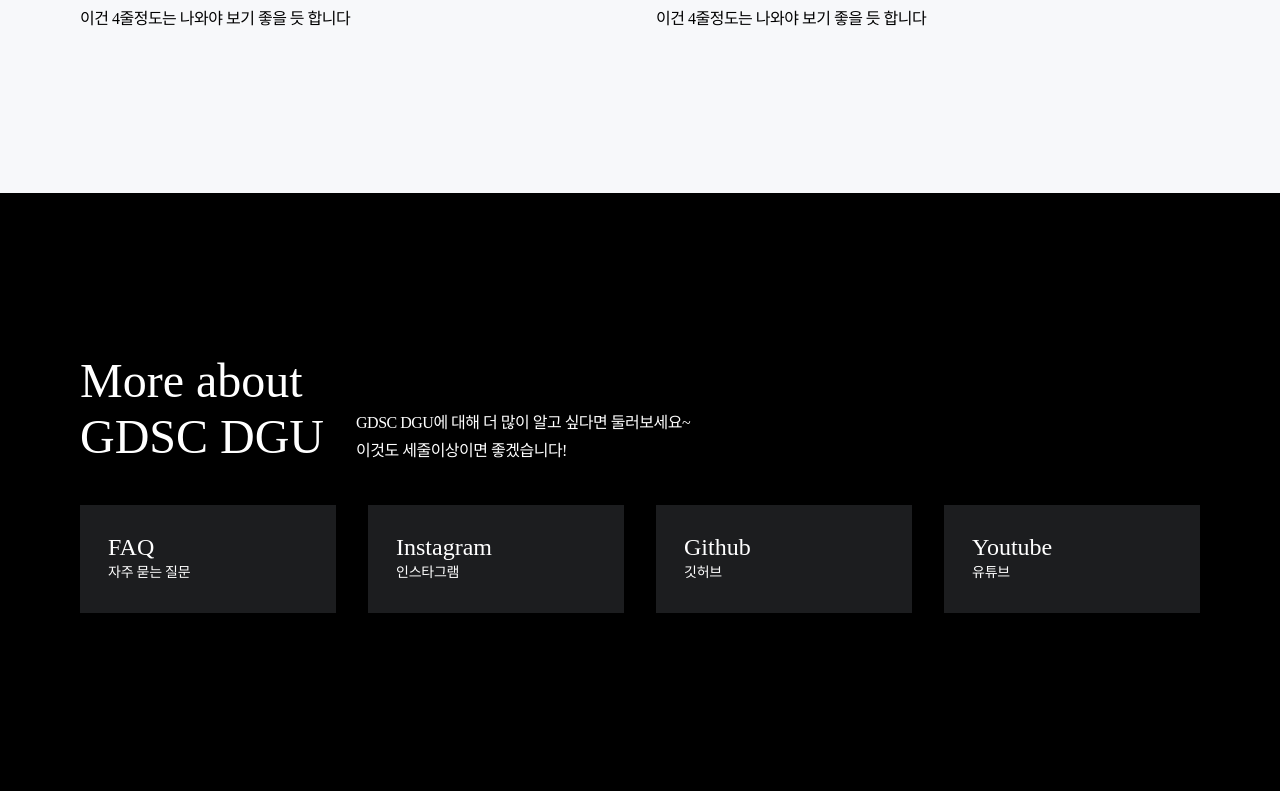
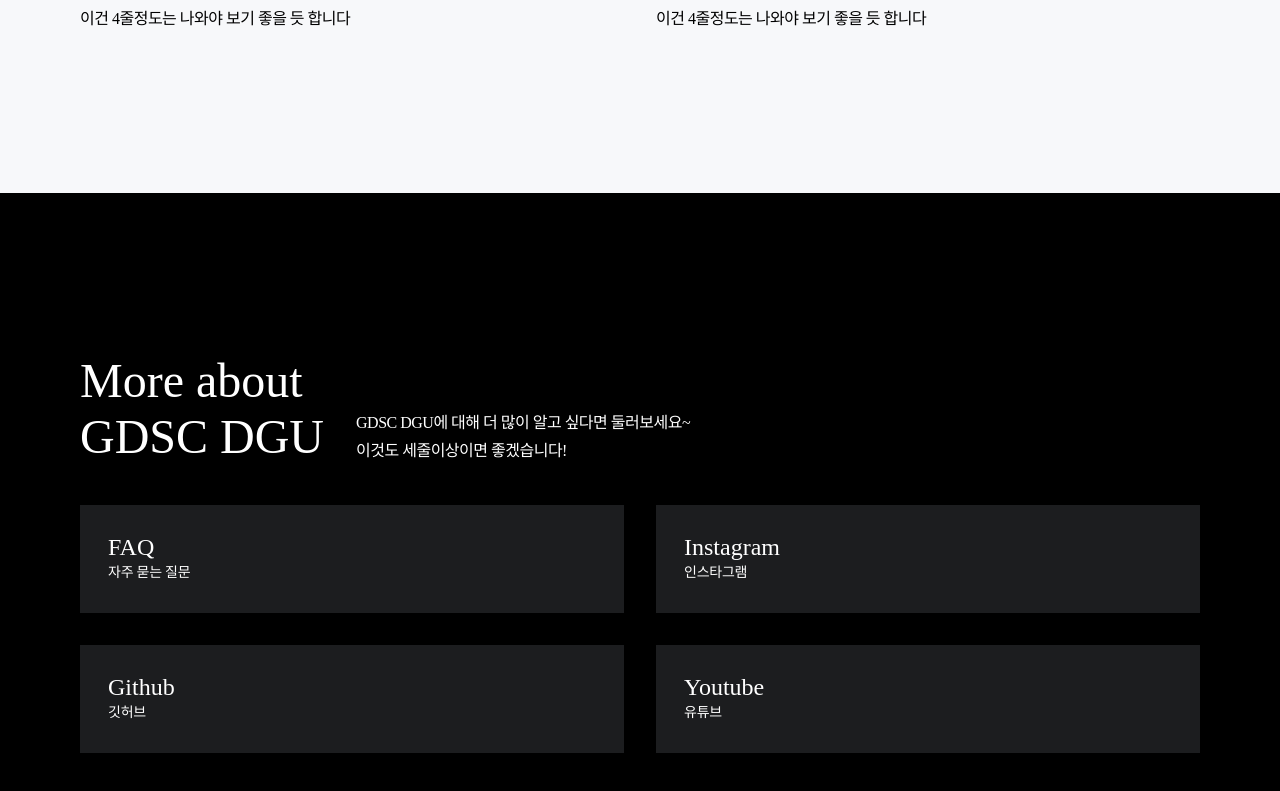
Before and after one commit to GDSC-DGU/gdsc-dgu, a Next.js app: page / in a window 1280 px wide. Shown: the part 5691-6482 px from the top of the page. Built offline with nearby package versions, Linux system fonts and the light colour scheme; a web font is replaced by a local one.

Commit message:
✨feat: 반응형 수정

```diff
--- a/src/app/member/page.tsx
+++ b/src/app/member/page.tsx
@@ -9,7 +9,7 @@ export const metadata = {
 
 const MemberPage = () => {
   return (
-    <main className="w-4/5 px-0.625rem flex flex-col items-center justify-center">
+    <main className="pl-[1rem] pr-[1rem] flex flex-col items-center justify-center w-full xl:w-[75rem] xl:w-full lg:w-full md:w-full/125 sm:w-full">
       {/* -----------------------------------------------*/}
       {/* -------------------- 배너 --------------------*/}
       {/* -----------------------------------------------*/}
--- a/src/components/member/header/MemberHeader.tsx
+++ b/src/components/member/header/MemberHeader.tsx
@@ -1,5 +1,5 @@
 import BannerHead from 'public/images/member_header.png';
-import BannerPng from 'public/images/member_banner.png';
+import BannerPng from 'public/images/member_banner_up.png';
 import Image from 'next/image';
 
 /**
@@ -24,11 +24,12 @@ const MemberHeader = () => {
             priority
             width={1400}
             height={630}
+            layout="responsive"
           />
         </div>
       </div>
       <div className="w-full flex justify-center">
-        <div style={{ maxWidth: '1120px', width: '100%' }}>
+        <div style={{ width: '100%' }}>
           <Image
             src={BannerPng}
             alt="GDSC 멤버들 단체사진"
--- a/src/components/member/introduce/LeadIntro.tsx
+++ b/src/components/member/introduce/LeadIntro.tsx
@@ -6,8 +6,8 @@ const LeadIntro = () => {
   return (
     <div>
       <div className="flex justify-start mt-20 mb-20">
-        <div className="flex flex-col bigTablet:flex-row">
-          <div className="w-full bigTablet:w-[22rem]">
+        <div className="flex flex-col bigTablet:flex-row w-full ">
+          <div className="bigTablet:w-[22rem] w-full ">
             <div
               style={{ position: 'relative', width: '100%', height: '200px' }}
             >
@@ -17,6 +17,7 @@ const LeadIntro = () => {
                 layout="fill" // 부모 컨테이너를 채움
                 objectFit="cover" // 너비는 반응형으로 조절되고, 높이는 고정되며 이미지가 컨테이너에 맞춰 잘릴 수 있음
                 priority
+                className="rounded-[0.25rem]"
               />
             </div>
           </div>
--- a/src/components/member/profilebox/ProfileBox.tsx
+++ b/src/components/member/profilebox/ProfileBox.tsx
@@ -10,7 +10,7 @@ const ProfileBox = ({ member }: { member: any }) => {
 
   return (
     <div className="w-full">
-      <div className="w-full flex flex-col items-start bg-[#1C1D1F] pl-[1rem] pr-[1rem] pt-[1.25rem] pb-[1.25rem]">
+      <div className="w-full flex flex-col items-start bg-[#1C1D1F] pl-[1rem] pr-[1rem] pt-[1.25rem] pb-[1.25rem] rounded-[0.25rem]">
         <div className="w-full flex mb-[1rem]">
           <Image
             className="mr-[1rem] rounded-[0.2rem]"
@@ -28,7 +28,7 @@ const ProfileBox = ({ member }: { member: any }) => {
             <div className="B1 mt-1">{member.department}</div>
           </div>
         </div>
-        <div className="B2" style={{ whiteSpace: 'pre-wrap' }}>
+        <div className="B2 min-h-[4.5rem]" style={{ whiteSpace: 'pre-wrap' }}>
           {formatDescription(member.description)}
         </div>
       </div>
--- a/src/components/member/timeline/TimeLine.tsx
+++ b/src/components/member/timeline/TimeLine.tsx
@@ -42,8 +42,8 @@ const TimeLine = ({
 
   return (
     <div>
-      <div className="w-full justify-center mt-20 mb-20">
-        <div className="flex">
+      <div className="w-full justify-center mb-20">
+        <div className="flex justify-center ">
           {TIME_LINE.map((item, index) => (
             <React.Fragment key={index}>
               <div className="px-4.75 flex flex-col items-center justify-center space-y-2">
--- a/tailwind.config.ts
+++ b/tailwind.config.ts
@@ -13,6 +13,11 @@ const config: Config = {
         tablet: '521px',
         bigTablet: '960px',
         mainDesktop: '1200px',
+        xxl: { min: '1920px' },
+        xl: { min: '1200px', max: '1919px' },
+        lg: { min: '960px', max: '1199px' },
+        md: { min: '768px', max: '959px' },
+        sm: { max: '767px' },
       },
       colors: {
         mono_50: '#F7F8FA',
@@ -40,7 +45,9 @@ const config: Config = {
         '4.75': '19px', // 19px를 나타내는 키를 추가합니다.
       },
       width: {
-        '70rem': '70rem', // '70rem'이라는 key로 70rem 너비를 설정
+        '70rem': '70rem',
+        '5/8': '62.5%',
+        '100/125': '80%',
       },
     },
   },
```
Also changed, not shown: 1 other file (tests, documents, lock files or other folders).
